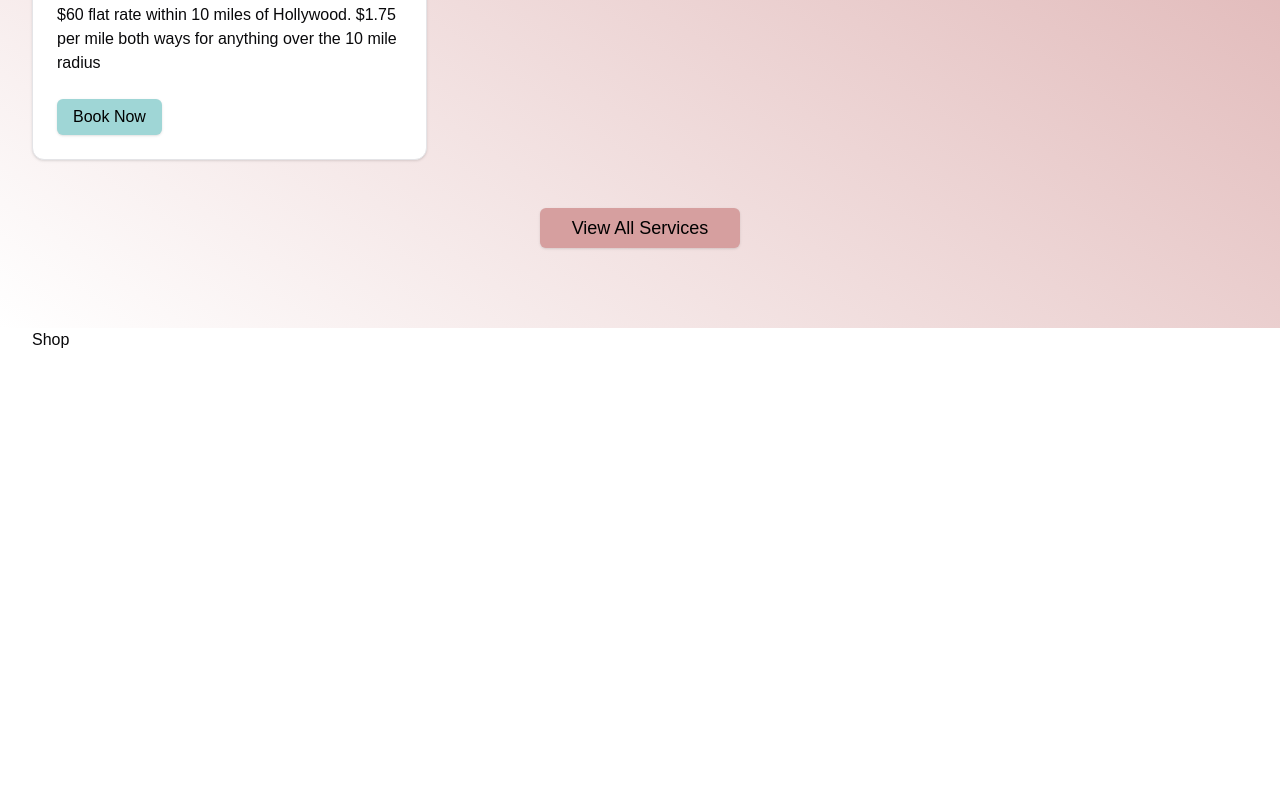
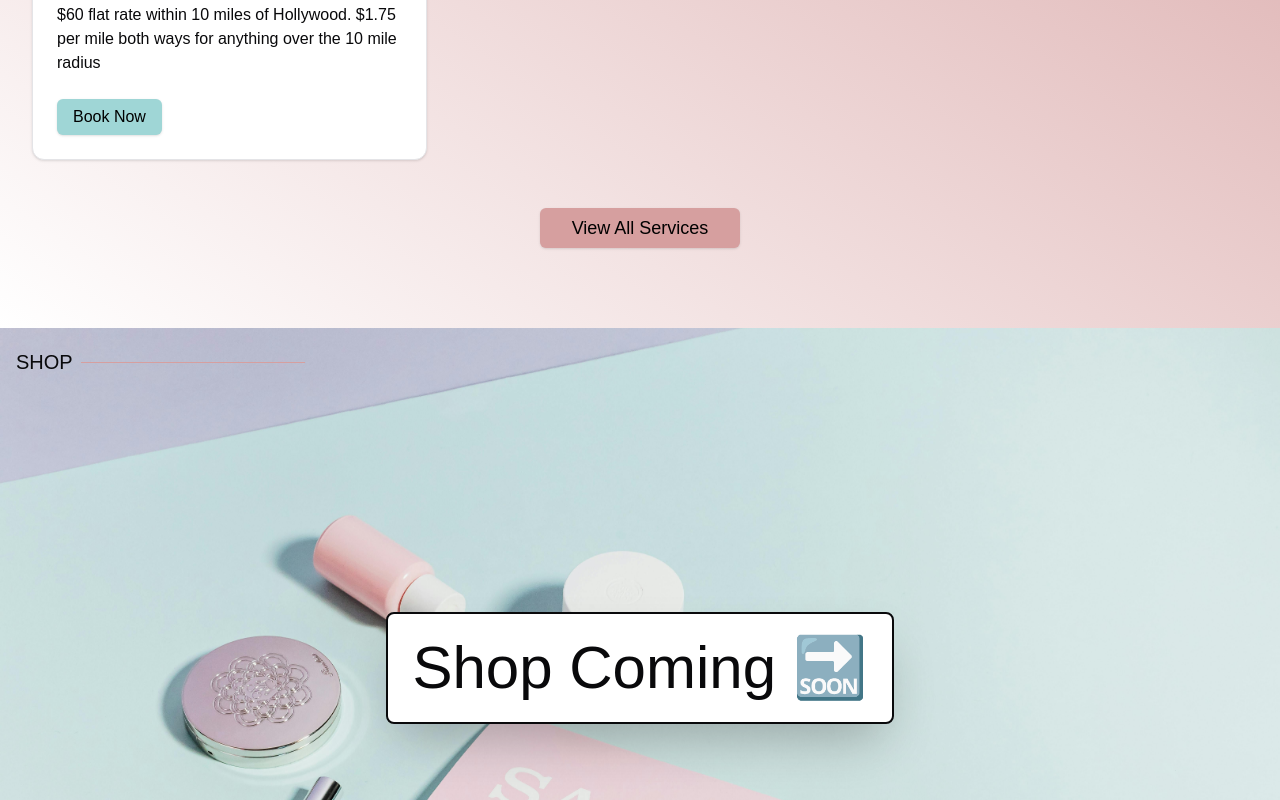
Before and after one commit to thatsehannah/sha-sha-faces, a Next.js app: page / in a window 1280 px wide. Shown: the part 3778-4578 px from the top of the page. Before the commit the page ends 4130 px from the top, so only its background shows below. Built offline with nearby package versions, Linux system fonts and the light colour scheme; a web font is replaced by a local one.

Commit message:
working on shop section on home page

```diff
--- a/components/home/Shop.tsx
+++ b/components/home/Shop.tsx
@@ -1,10 +1,18 @@
 import React from 'react';
-import Container from '../global/Container';
+import SectionTitle from '../global/SectionTitle';
 
 const Shop = () => {
   return (
-    <section>
-      <Container>Shop</Container>
+    <section className='relative h-[85vh]'>
+      <SectionTitle
+        title='shop'
+        alignment='right'
+      />
+      <div className='py-20 flex justify-center items-center m-auto bg-shop bg-cover bg-center w-full h-full mx-0 px-0 dark:bg-black dark:bg-blend-overlay dark:bg-opacity-40'>
+        <div className='border-2 border-foreground p-6 rounded-lg bg-background shadow-none lg:shadow-2xl'>
+          <p className='text-5xl lg:text-6xl text-foreground'>Shop Coming 🔜</p>
+        </div>
+      </div>
     </section>
   );
 };
--- a/tailwind.config.ts
+++ b/tailwind.config.ts
@@ -12,6 +12,7 @@ export default {
       backgroundImage: {
         'section-breaker': "url('/images/glam/photo8.jpeg')",
         'service-img': "url('/images/gif1.gif')",
+        shop: "url('/images/shop.jpeg')",
       },
       colors: {
         'dusty-rose': 'hsl(var(--dusty-rose))',
```
Also changed, not shown: public/images/shop.jpeg (added).
